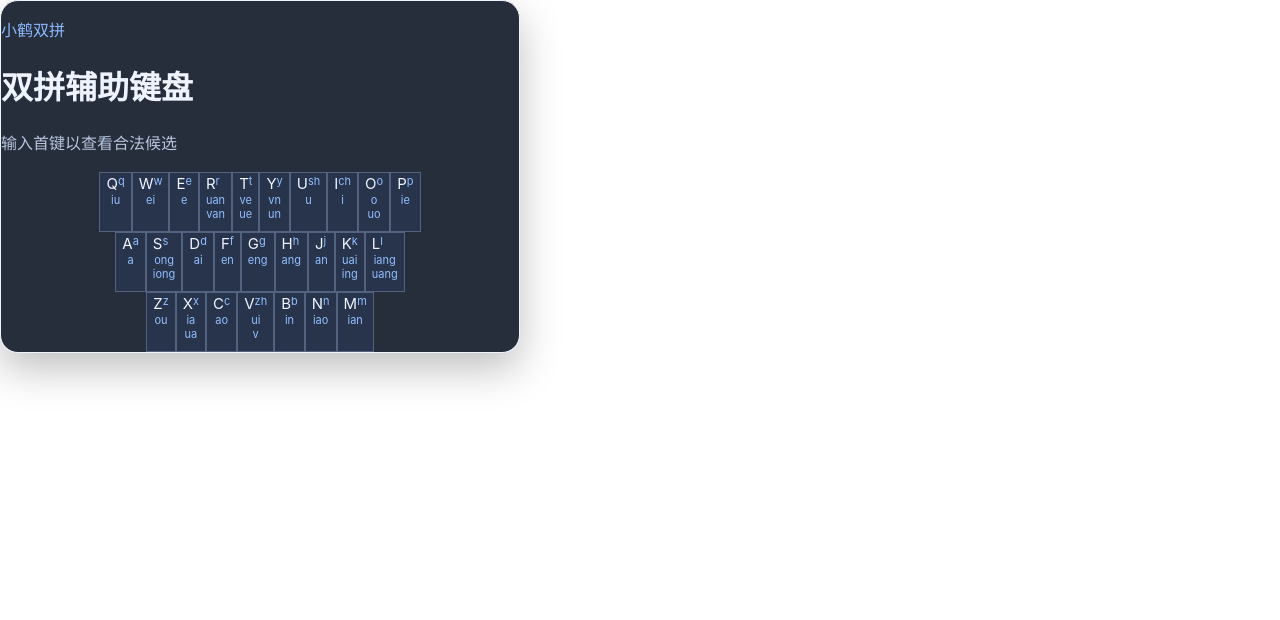
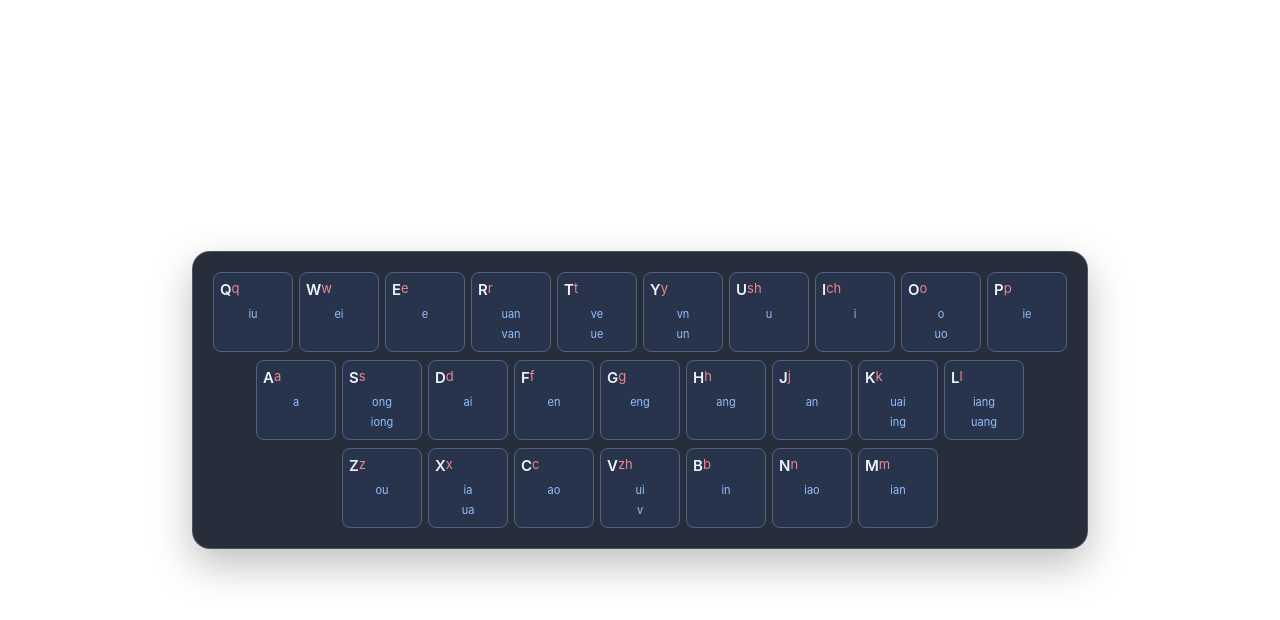
Before and after one commit to 1281174451Ala/shuangpin-helper, a React (Vite) app: page / in a window 1280 px wide. Shown: the top 620 px of the page. Built offline with nearby package versions, Linux system fonts and the light colour scheme.

Commit message:
chore: 升级到 Tailwind CSS v4 并调整键盘样式
1. 替换旧版 Tailwind 指令为 v4 的 import 写法
2. 更新 README 和 ADR 文档适配 Tailwind v4
3. 调整按键尺寸和初始字母颜色样式
4. 优化测试用例的角色匹配和注释
5. 调整页面布局使键盘居中显示

```diff
--- a/src/App.tsx
+++ b/src/App.tsx
@@ -44,13 +44,15 @@ export const App = () => {
   }, []);
 
   return (
-    <main className="w-[min(520px,100vw)] p-5 border border-white/[0.18] rounded-[18px] bg-[rgb(20,28,43,0.92)] shadow-[0_16px_40px_rgb(0,0,0,0.25)]">
-      <header>
-        <p className="m-0 text-[#8bb8ff] text-xs font-bold tracking-widest">小鹤双拼</p>
-        <h1 className="my-1.5 text-2xl">双拼辅助键盘</h1>
-        <p className="mb-[18px] text-[#b8c6de] text-sm">{enteredKey ? `已输入 ${enteredKey.toUpperCase()}，请选择下一键` : "输入首键以查看合法候选"}</p>
-      </header>
-      <VirtualKeyboard availableKeys={availableKeys} enteredKey={enteredKey} />
+    <main className="flex items-center justify-center w-screen h-screen">
+      <div className="w-fit p-5 border border-white/[0.18] rounded-[18px] bg-[rgb(20,28,43,0.92)] shadow-[0_16px_40px_rgb(0,0,0,0.25)]">
+        {/* <header>
+          <p className="m-0 text-[#8bb8ff] text-xs font-bold tracking-widest">小鹤双拼</p>
+          <h1 className="my-1.5 text-2xl">双拼辅助键盘</h1>
+          <p className="mb-[18px] text-[#b8c6de] text-sm">{enteredKey ? `已输入 ${enteredKey.toUpperCase()}，请选择下一键` : "输入首键以查看合法候选"}</p>
+        </header> */}
+        <VirtualKeyboard availableKeys={availableKeys} enteredKey={enteredKey} />
+      </div>
     </main>
   );
 };
--- a/src/components/Key/Key.tsx
+++ b/src/components/Key/Key.tsx
@@ -24,7 +24,7 @@ export const Key = ({ label, initial, finals, enabled, active }: KeyProps) => {
     <button
       aria-pressed={active}
       className={`
-        flex flex-col w-12 h-[60px] p-1.5 border rounded-lg text-inherit cursor-default
+        flex flex-col w-[80px] h-[80px] p-1.5 border rounded-lg text-inherit cursor-default
         ${active ? "border-[#f6c85f] bg-[#7a5b18]" : "border-[#52627f] bg-[#27344c]"}
         disabled:opacity-28
       `}
@@ -33,7 +33,7 @@ export const Key = ({ label, initial, finals, enabled, active }: KeyProps) => {
     >
       <div className="flex justify-between items-start mb-1">
         <span className="text-[15px] font-semibold">{label.toUpperCase()}</span>
-        {initial && <small className="text-[#93bfff] text-[11px]">{initial}</small>}
+        {initial && <small className="text-[#f2858c] text-[13px]">{initial}</small>}
       </div>
       {finalsArray && finalsArray.length > 0 && (
         <div className="flex flex-col items-center gap-1 w-full">
--- a/src/styles.css
+++ b/src/styles.css
@@ -1,6 +1,4 @@
-@tailwind base;
-@tailwind components;
-@tailwind utilities;
+@import "tailwindcss";
 
 @layer base {
   :root {
```
Also changed, not shown: 3 other files (tests, documents, lock files or other folders).
